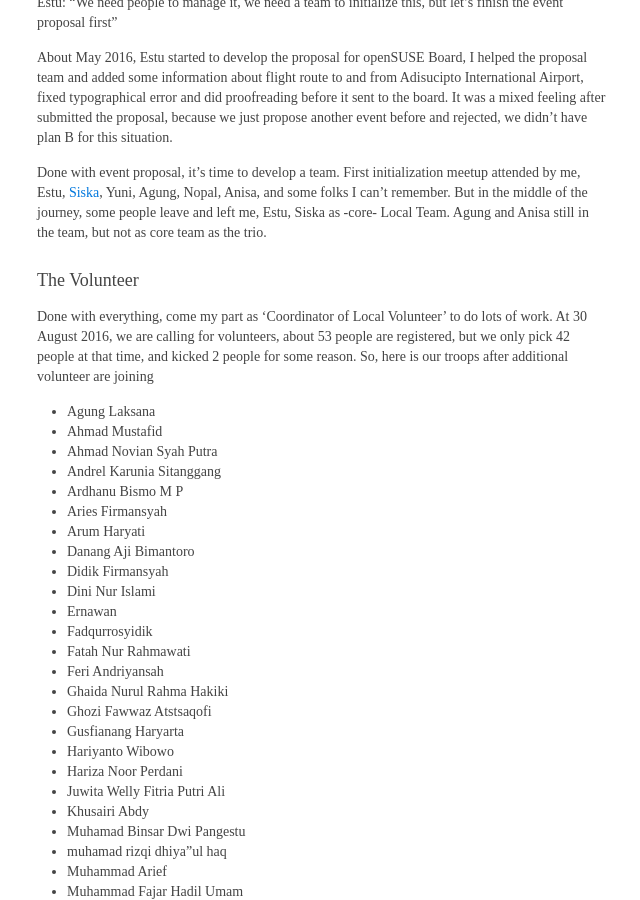
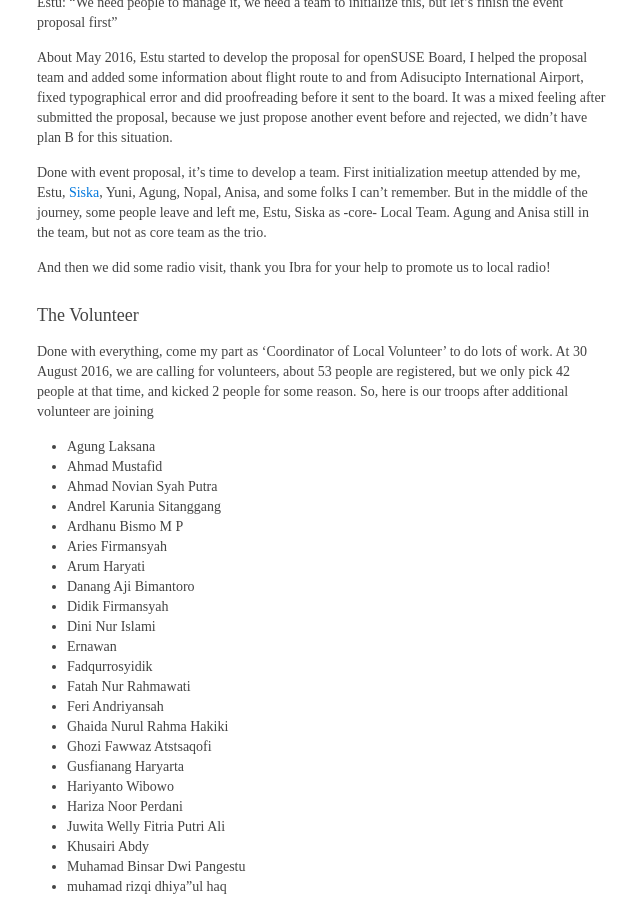
Before and after one commit to sendz/sendz.github.io, a Jekyll site: the page built from _posts/2016-10-11-opensuse-asia-summit-2016-yogyakarta-indonesia.markdown, in a window 1280 px wide and 900 px high, scrolled down 1073 px. Shown: the whole window, without its empty margins (318-958 px from the left). Built offline with Jekyll 4.4.1, drawn with Linux system fonts in a browser that asks for light colours; nearby versions of some CDN libraries; emoji names are drawn with the system emoji font; some web fonts are replaced; comment, search, counter and statistics services are not loaded.

Commit message:
modify text

```diff
--- a/_posts/2016-10-11-opensuse-asia-summit-2016-yogyakarta-indonesia.markdown
+++ b/_posts/2016-10-11-opensuse-asia-summit-2016-yogyakarta-indonesia.markdown
@@ -29,6 +29,8 @@ Estu: "We need people to manage it, we need a team to initialize this, but let's
 About May 2016, Estu started to develop the proposal for openSUSE Board, I helped the proposal team and added some information about flight route to and from Adisucipto International Airport, fixed typographical error and did proofreading before it sent to the board. It was a mixed feeling after submitted the proposal, because we just propose another event before and rejected, we didn't have plan B for this situation.
 
 Done with event proposal, it's time to develop a team. First initialization meetup attended by me, Estu, [Siska](https://iskandarsiska.wordpress.com), Yuni, Agung, Nopal, Anisa, and some folks I can't remember. But in the middle of the journey, some people leave and left me, Estu, Siska as -core- Local Team. Agung and Anisa still in the team, but not as core team as the trio.
+
+And then we did some radio visit, thank you Ibra for your help to promote us to local radio!
 
 ### The Volunteer
 
```
